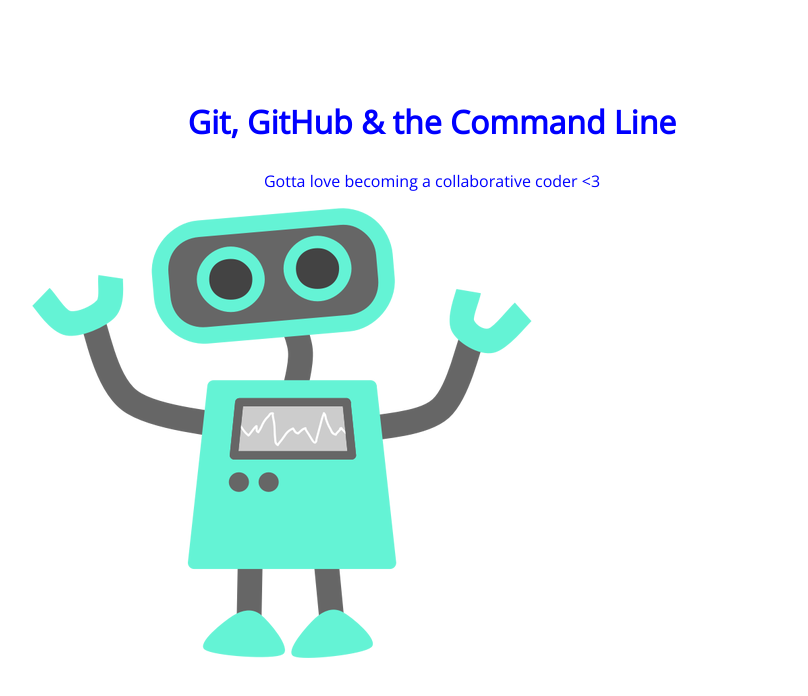
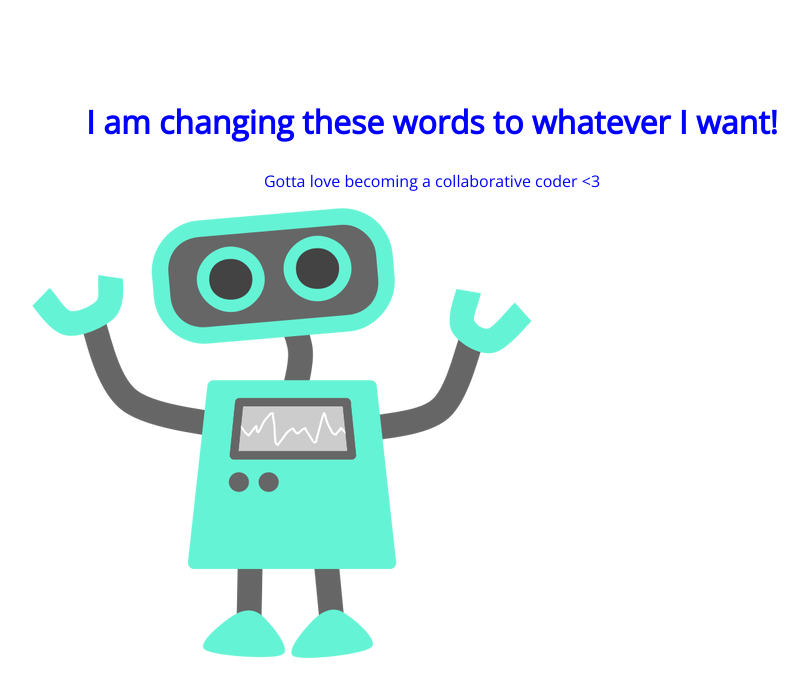
Before and after one commit to AimeeT8/105-project, a plain HTML site: page index.html in a window 1280 px wide. Shown: the whole page, without its empty margins (208-1016 px from the left). Drawn offline with nearby package versions, Linux system fonts and the light colour scheme.

Commit message:
I changed what was on the header

```diff
--- a/index.html
+++ b/index.html
@@ -8,7 +8,7 @@
 </head>
 <body>
 	<section>
-		<h1>Git, GitHub & the Command Line</h1>
+		<h1>I am changing these words to whatever I want!</h1>
 		<p>Gotta love becoming a collaborative coder <3</p>
 		<img src="img/happy-blue-robot.png">
 	</section>
```
